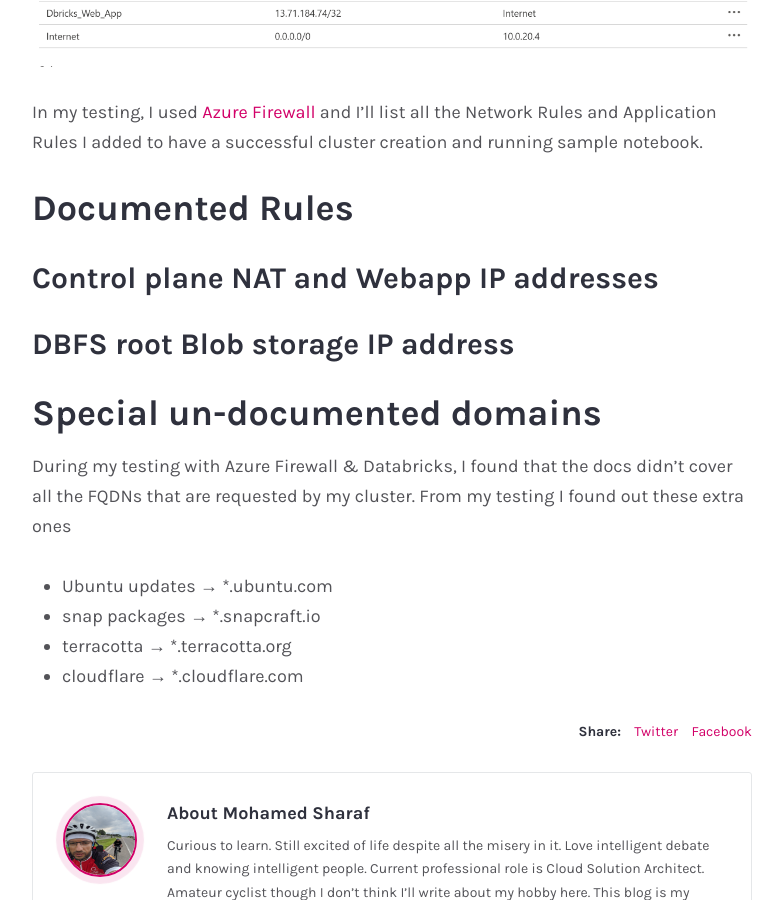
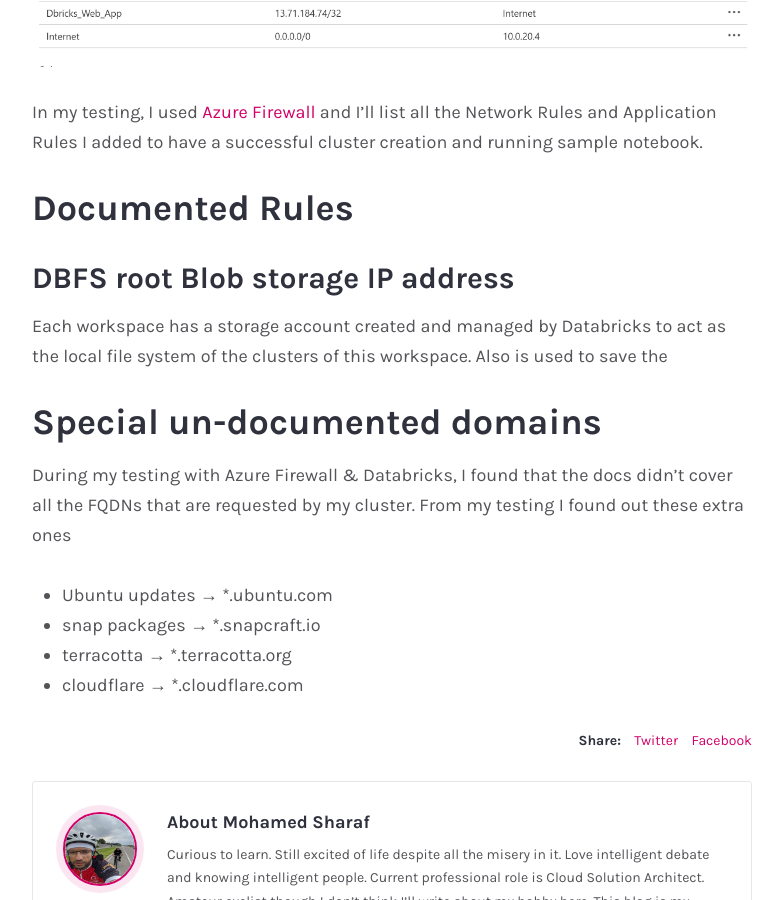
Before and after one commit to mosharafMS/cloudsafari, a Jekyll site: the page built from _posts/2020-09-05-Azure-Databricks-VNET-Integration.md, in a window 1280 px wide and 900 px high, scrolled down 5206 px. Shown: the whole window, without its empty margins (248-1031 px from the left). Built offline with Jekyll 4.4.1, drawn with Linux system fonts in a browser that asks for light colours; some web fonts are replaced; our own code applies the rules of GitHub Pages for plain Markdown files; comment, search, counter and statistics services are not loaded.

Commit message:
_posts/2020-09-05-Azure-Databricks-VNET-Integration.md updated from https://stackedit.io/

```diff
--- a/_posts/2020-09-05-Azure-Databricks-VNET-Integration.md
+++ b/_posts/2020-09-05-Azure-Databricks-VNET-Integration.md
@@ -56,11 +56,8 @@
 In my testing, I used [Azure Firewall](https://docs.microsoft.com/en-us/azure/firewall/overview) and I'll list all the Network Rules and Application Rules I added to have a successful cluster creation and running sample notebook.
 
 ## Documented Rules
-### Control plane NAT and Webapp IP addresses
-
-
 ### DBFS root Blob storage IP address
-
+Each workspace has a storage account created and managed by Databricks to act as the local file system of the clusters of this workspace. Also is used to save the
 
 ## Special un-documented domains
 During my testing with Azure Firewall & Databricks, I found that the docs didn’t cover all the FQDNs that are requested by my cluster. From my testing I found out these extra ones
```
Also changed, not shown: other parts of _posts/2020-09-05-Azure-Databricks-VNET-Integration.md (+1 -1 lines).
